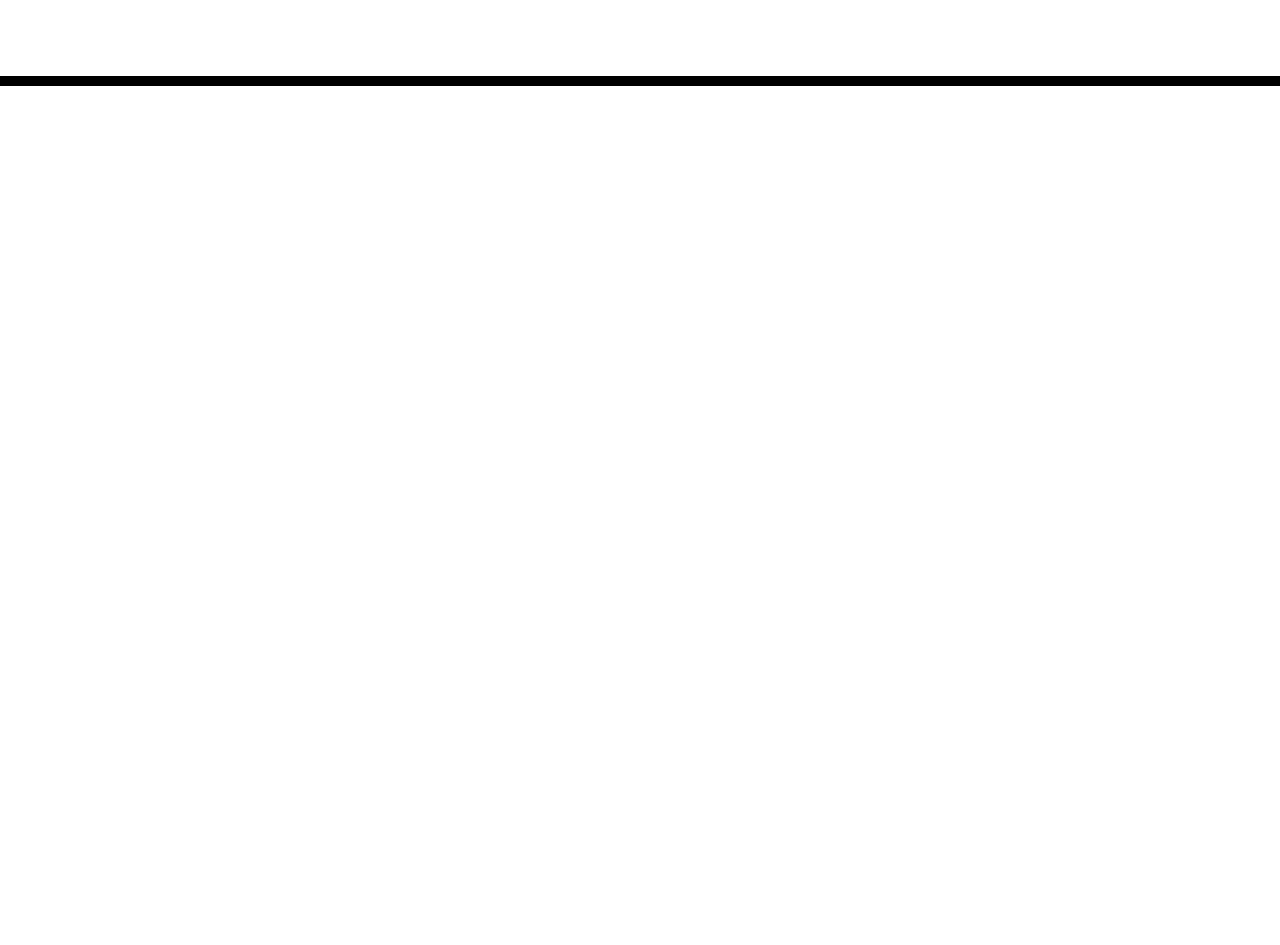
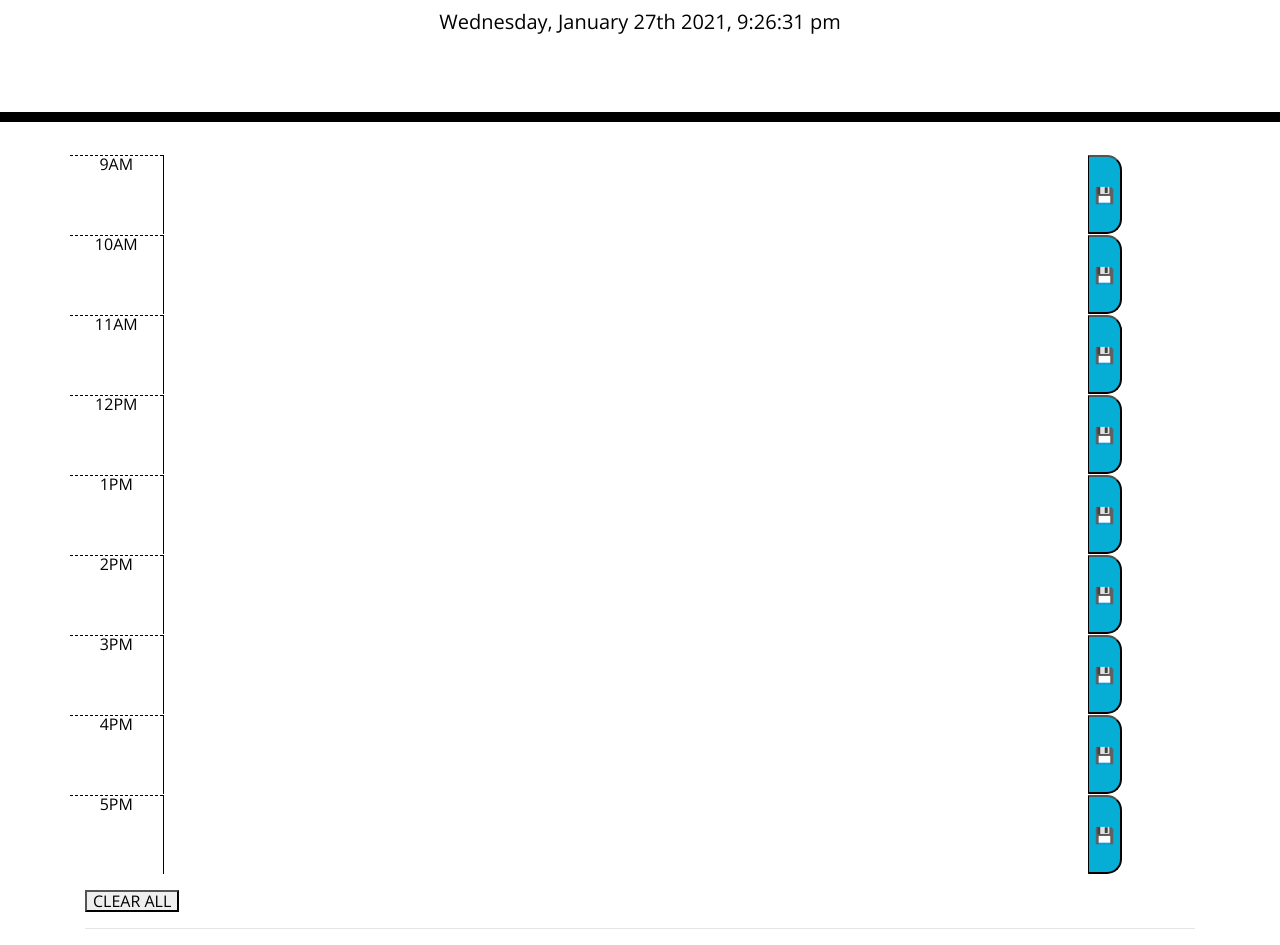
Before and after one commit to msr102087/day_planner, a plain HTML site: page index.html in a window 1280 px wide. Shown: the part 182-1127 px from the top of the page. Before the commit the page ends 800 px from the top, so only its background shows below. Drawn offline with nearby package versions, Linux system fonts and the light colour scheme.

Commit message:
updated html and started javascript

```diff
--- a/index.html
+++ b/index.html
@@ -23,17 +23,72 @@
   </head>
 
   <body>
+
+
     <header class="jumbotron">
       <h1 class="display-3">Work Day Scheduler</h1>
       <p class="lead">A simple calendar app for scheduling your work day</p>
-      <p id="currentDay" class="lead"></p>
+      <p id="currentDate" class="lead"></p>
     </header>
     <div class="container">
       <!-- Timeblocks go here -->
+        <div class="row time-block">
+           <div class="col-1 hour">9AM</div>
+           <textarea id="9" class= "col-10 event"></textarea>
+           <button id ="saveEvent1" class="saveBtn saveBtn:Hover">&#128190;</button>
+        </div>
+        <div class="row time-block">
+           <div class="col-1 hour">10AM</div>
+           <textarea id="10" class= "col-10 event"></textarea>
+           <button id ="saveEvent2" class="saveBtn saveBtn:Hover">&#128190;</button>
+        </div>
+        <div class="row time-block">
+           <div class="col-1 hour">11AM</div>
+           <textarea id="11" class= "col-10 event"></textarea>
+           <button id ="saveEvent3" class="saveBtn saveBtn:Hover">&#128190;</button>
+        </div>
+        <div class="row time-block">
+           <div class="col-1 hour">12PM</div>
+           <textarea id="12" class= "col-10 event"></textarea>
+           <button id ="saveEvent4" class="saveBtn saveBtn:Hover">&#128190;</button>
+        </div>
+        <div class="row time-block">
+           <div class="col-1 hour">1PM</div>
+           <textarea id="13" class= "col-10 event"></textarea>
+           <button id ="saveEvent5" class="saveBtn saveBtn:Hover">&#128190;</button>
+        </div>
+        <div class="row time-block">
+           <div class="col-1 hour">2PM</div>
+           <textarea id="14" class= "col-10 event"></textarea>
+           <button id ="saveEvent6" class="saveBtn saveBtn:Hover">&#128190;</button>
+        </div>
+        <div class="row time-block">
+           <div class="col-1 hour">3PM</div>
+           <textarea id="15" class= "col-10 event"></textarea>
+           <button id ="saveEvent7" class="saveBtn saveBtn:Hover">&#128190;</button>
+        </div>
+        <div class="row time-block">
+           <div class="col-1 hour">4PM</div>
+           <textarea id="16" class= "col-10 event"></textarea>
+           <button id ="saveEvent8" class="saveBtn saveBtn:Hover">&#128190;</button>
+        </div>
+        <div class="row time-block">
+           <div class="col-1 hour">5PM</div>
+           <textarea id="event9" class= "col-10 event"></textarea>
+           <button id ="saveEvent9" class="saveBtn saveBtn:Hover">&#128190;</button>
+        </div>
+
+     <br>
+
+     <button id ="clear" class="clearBtn clearBtn:Hover"> CLEAR ALL </button>
+
+     <br><hr>
+
+
     </div>
 
     <script src="https://cdnjs.cloudflare.com/ajax/libs/jquery/3.2.1/jquery.min.js"></script>
     <script src="https://cdnjs.cloudflare.com/ajax/libs/moment.js/2.24.0/moment.min.js"></script>
-    <script src="java.js"
+    <script src="java.js" type ="text/javascript"></script>
   </body>
 </html>
--- a/java.js
+++ b/java.js
@@ -0,0 +1,30 @@
+
+// Display Current Date and Time
+$(document).ready(function() {
+
+var m = moment();
+var displayDate = $('#currentDate');
+var todayDate = moment().format("dddd, MMMM Do YYYY, h:mm:ss a");
+displayDate.text(todayDate);
+
+
+console.log(m.format("dddd MMM Do YYYY"));
+
+});
+
+// Save User Input from Text Area into Time Slot
+var eventInput
+var saveBtn
+
+localStorage.setItem("eventInput")
+
+// Color Code Time Slots for Past Present and Future Time
+
+
+// Clear User Data from Local Storage
+var clearBtn
+
+$('#clear').click(function() {
+    localStorage.clear();
+    location.reload()
+});
--- a/style.css
+++ b/style.css
@@ -30,11 +30,19 @@ textarea{
   border-radius: 15px;
 }
 
+.container {
+  float: center;
+  width: 100%;
+  height: 100%;
+}
+
 .row {
   white-space: pre-wrap;
   height: 80px;
-  border-top: 1px solid white;;
+  border-top: 1px solid white;
+  width: 100%;
 }
+
 
 .hour {
   background-color: #ffffff;
@@ -69,3 +77,8 @@ textarea{
   font-size: 20px;
   transition: all .3s ease-in-out;
 }
+
+.clearBtn:Hover {
+font-size: medium;
+opacity: 0.5;
+}
```
Also changed, not shown: package-lock.json (added).
